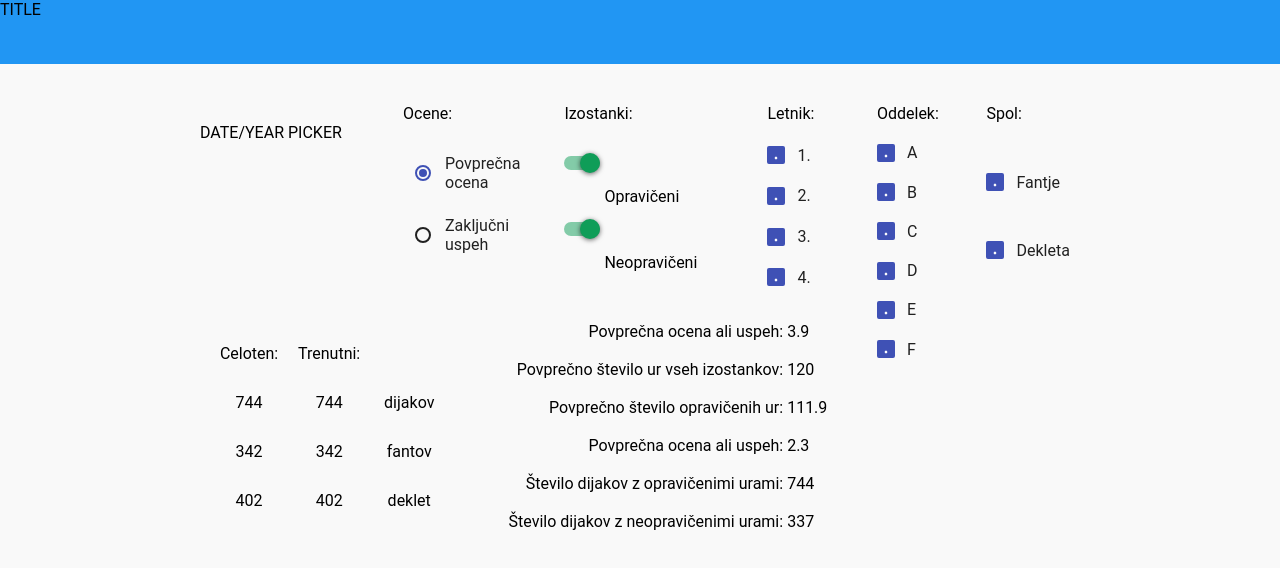
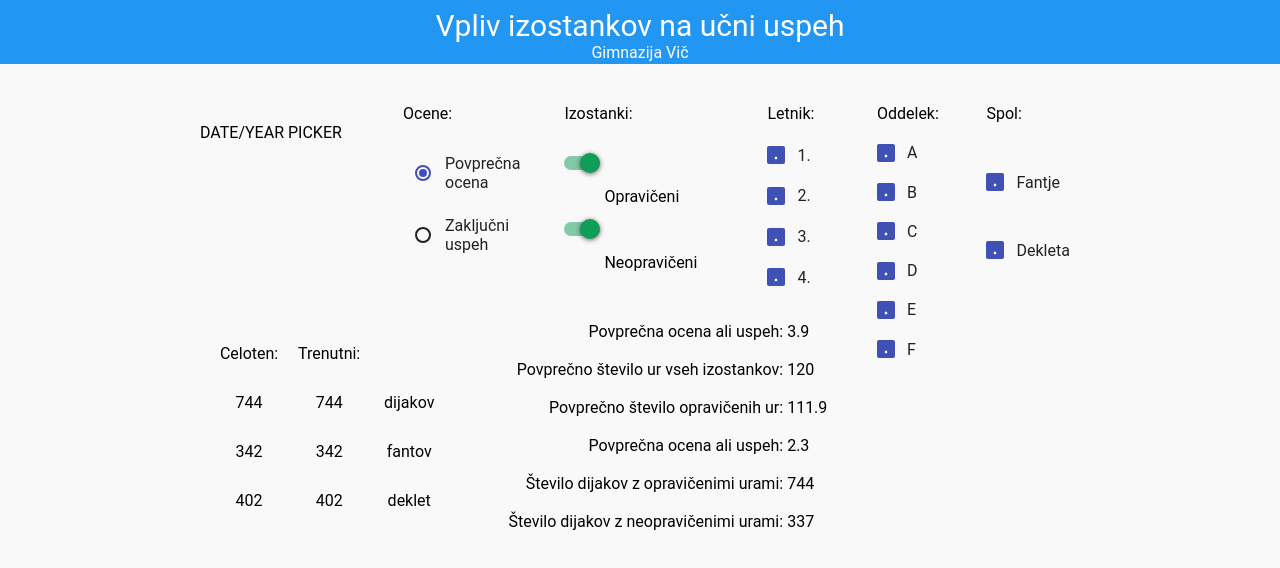
Before and after one commit to zigapk/GimVic-grades-and-absence-static, a website: page index.html in a window 1280 px wide. Drawn offline with Linux system fonts and the light colour scheme; no server answers.

Commit message:
title added

```diff
--- a/index.css
+++ b/index.css
@@ -121,3 +121,15 @@ paper-toggle-button {
 tr {
     line-height: 2px;
 }
+#title-holder {
+    width: 100%;
+    text-align: center;
+    margin-top: 8px;
+    font-size: 30px;
+    color: white;
+}
+#subtitle-holder {
+    width: 100%;
+    text-align: center;
+    color: white;
+}
--- a/index.html
+++ b/index.html
@@ -20,7 +20,8 @@
 <body class="fullbleed layout vertical">
 <paper-header-panel id="header-panel" class="flex">
     <paper-toolbar id="toolbar">
-        <div>TITLE</div>
+        <div id="title-holder">Vpliv izostankov na učni uspeh</div>
+        <div id="subtitle-holder">Gimnazija Vič</div>
     </paper-toolbar>
 </paper-header-panel>
 
```
